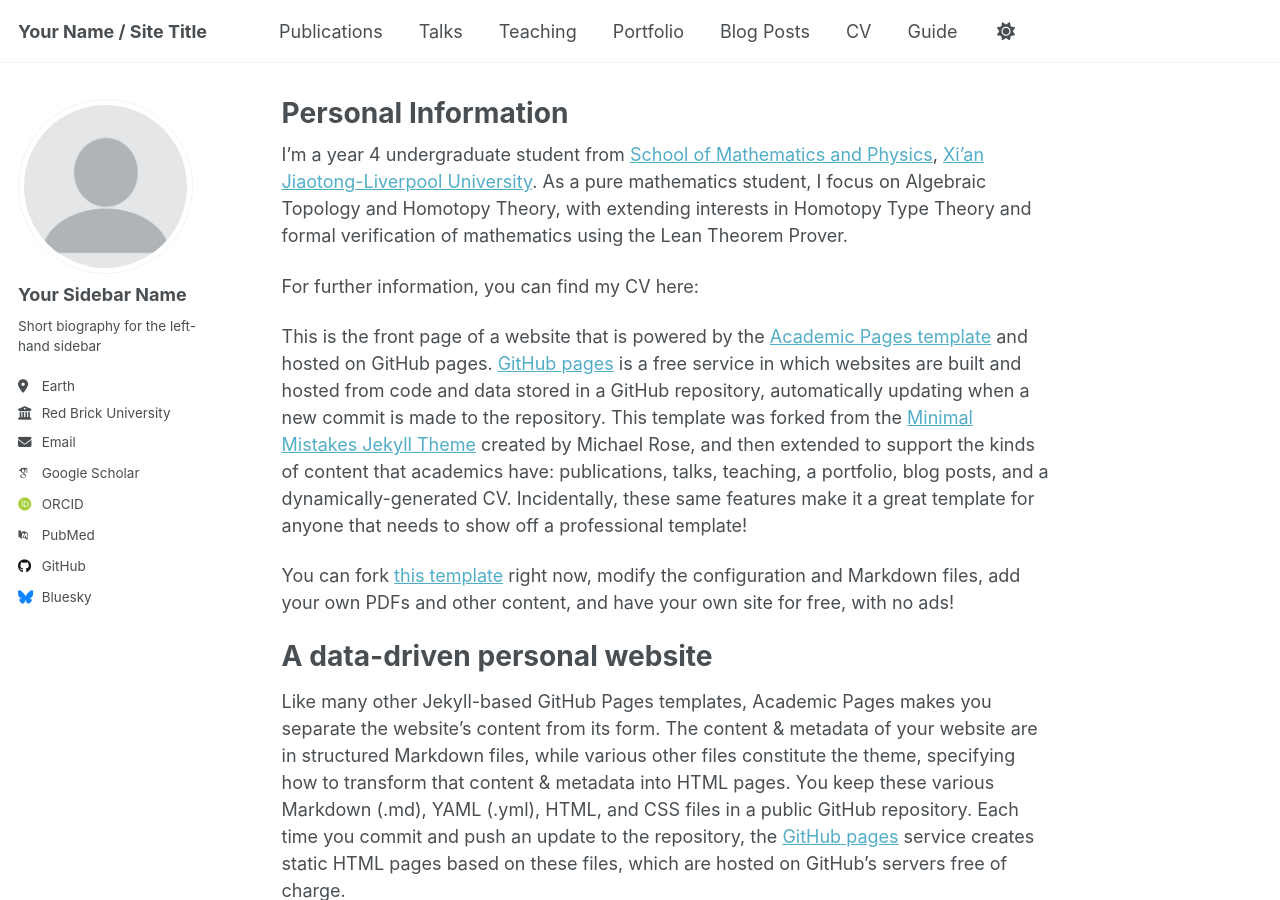
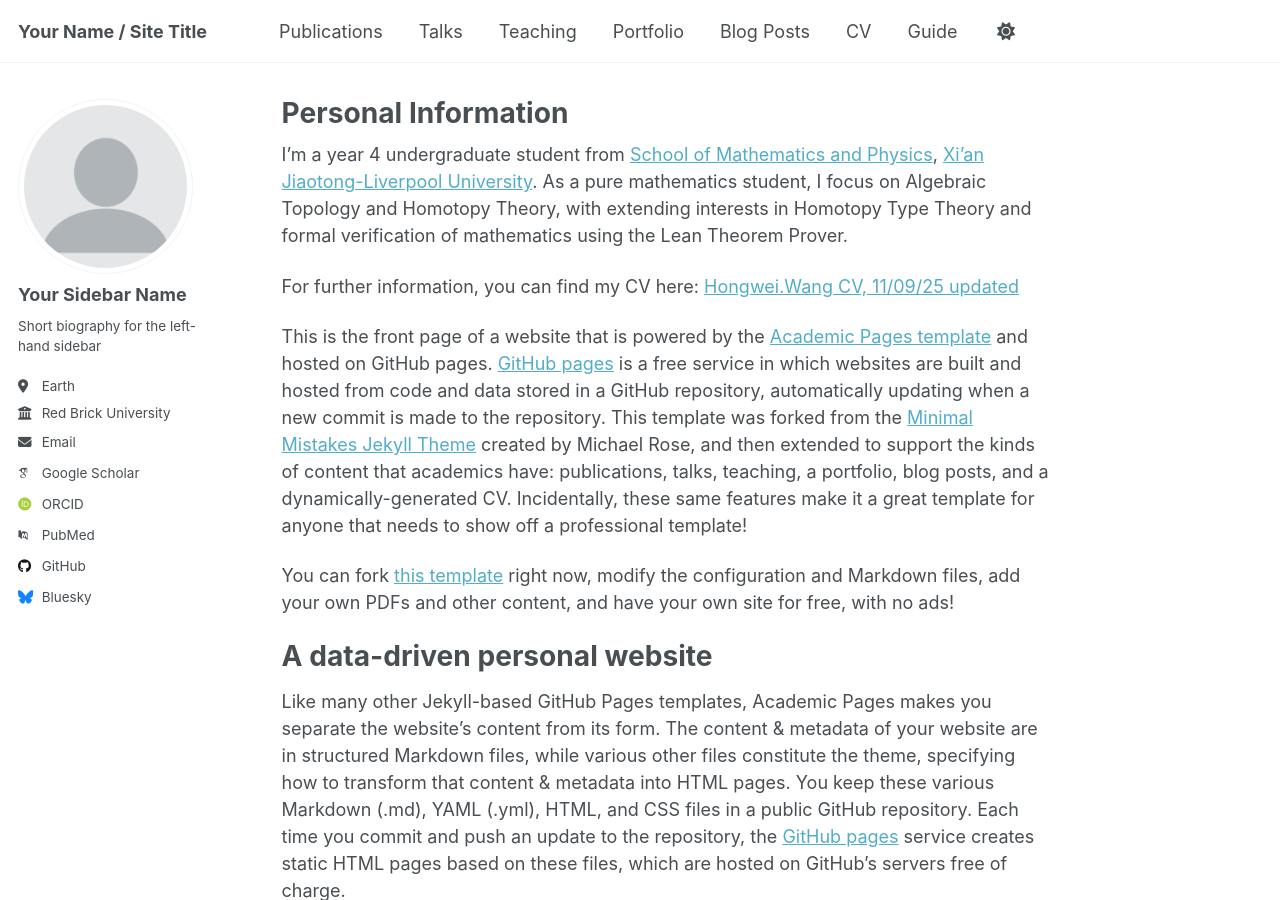
Before and after one commit to WangHongWei-AcademicPage/WangHongWei-AcademicPage.github.io, a Jekyll site: the page built from _pages/about.md, in a window 1280 px wide and 900 px high. Built offline with Jekyll 4.4.1, drawn with Linux system fonts in a browser that asks for light colours; some web fonts are replaced; a script that is not in the unit is left out.

Commit message:
Update CV link in about page

```diff
--- a/_pages/about.md
+++ b/_pages/about.md
@@ -8,7 +8,7 @@ redirect_from:
 ---
 I'm a year 4 undergraduate student from [School of Mathematics and Physics](https://www.xjtlu.edu.cn/zh/study/departments/school-of-mathematics-and-physics), [Xi'an Jiaotong-Liverpool University](https://www.xjtlu.edu.cn/). As a pure mathematics student, I focus on Algebraic Topology and Homotopy Theory, with extending interests in Homotopy Type Theory and formal verification of mathematics using the Lean Theorem Prover.
 
-For further information, you can find my CV here:
+For further information, you can find my CV here: [Hongwei.Wang CV, 11/09/25 updated](../assets/CV.pdf)
 
 This is the front page of a website that is powered by the [Academic Pages template](https://github.com/academicpages/academicpages.github.io) and hosted on GitHub pages. [GitHub pages](https://pages.github.com) is a free service in which websites are built and hosted from code and data stored in a GitHub repository, automatically updating when a new commit is made to the repository. This template was forked from the [Minimal Mistakes Jekyll Theme](https://mmistakes.github.io/minimal-mistakes/) created by Michael Rose, and then extended to support the kinds of content that academics have: publications, talks, teaching, a portfolio, blog posts, and a dynamically-generated CV. Incidentally, these same features make it a great template for anyone that needs to show off a professional template!
 
```
